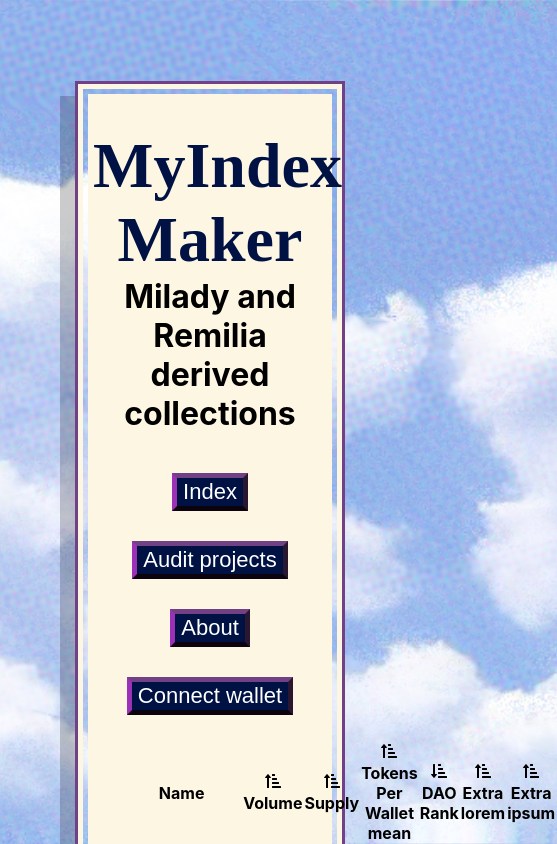
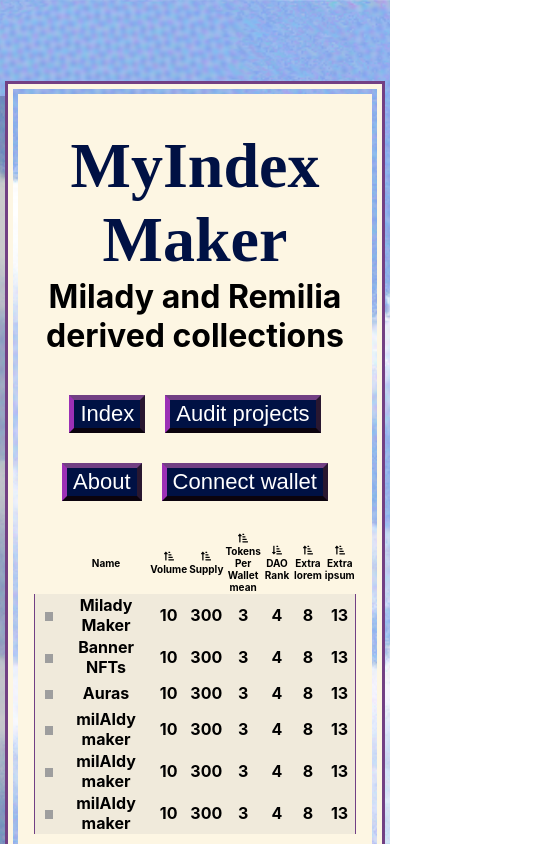
Before and after one commit to DennisDv24/myindexmaker-front, a React (Create React App) app: page / in a window 390 px wide. Shown: the top 844 px of the page, 557 px wide, since content can reach past the window. Built offline with nearby package versions, Linux system fonts and the light colour scheme; grey boxes are pictures that could not be loaded.

Commit message:
style: scrollbar radius and responsiveness

```diff
--- a/src/App.css
+++ b/src/App.css
@@ -54,6 +54,7 @@ html {
 ::-webkit-scrollbar-thumb {
     box-shadow: inset 0 0 10px 20px var(--button-border-color1);
     border: solid 10px transparent;
+	border-radius: 15px;
 }
 ::-webkit-scrollbar-thumb:hover {
     box-shadow: inset 0 0 10px 20px #00000077
--- a/src/components/Contents/Contents.module.css
+++ b/src/components/Contents/Contents.module.css
@@ -3,7 +3,7 @@
 	position: sticky;
 	background-color: var(--bg-color);
 	width: 60%; /* 100 - 20vw*2 */
-	margin: 10vh 20vw;
+	margin: 10vh auto;
 	justify-content: center;
 	border-style: double;
 	border-width: 15px;
@@ -47,3 +47,23 @@
 	margin: 20px;
 	padding: 0;
 }
+
+
+@media (max-width: 1439px) {
+	.Content {
+		width: 70%
+	}
+}
+
+@media (max-width: 1024px) {
+	.Content {
+		width: 80%
+	}
+}
+
+@media (max-width: 768px) {
+	.Content {
+		width: 88%;
+	}
+
+}
--- a/src/components/DerivCollections/DerivCard.module.css
+++ b/src/components/DerivCollections/DerivCard.module.css
@@ -31,7 +31,6 @@
 }
 .Card th {
 	border: 0
-
 }
 
 .CardName {
@@ -43,3 +42,30 @@
 	font-size: 20px;
 	width: 10%
 }
+
+@media (max-width: 1439px) {
+	.CardName {
+		font-size: 28px;
+	}
+	.TableHeading {
+		font-size: 12px;
+	}
+}
+
+@media (max-width: 1024px) {
+	.CardName {
+		font-size: 24px;
+	}
+}
+
+@media (max-width: 768px) {
+	.CardName {
+		font-size: 16px;
+	}
+	.Data {
+		font-size: 16px;
+	}
+	.TableHeading {
+		font-size: 10px;
+	}
+}
--- a/src/components/DerivCollections/DerivCollections.tsx
+++ b/src/components/DerivCollections/DerivCollections.tsx
@@ -8,7 +8,7 @@ import derivStyle from './DerivCard.module.css';
 export const DerivCollections = () => {
 	return (
 		<table className={derivStyle.DerivTable}>
-			<tr>
+			<tr className={derivStyle.TableHeading}>
 				<th></th>
 				<th>Name</th>
 				<th>
```
